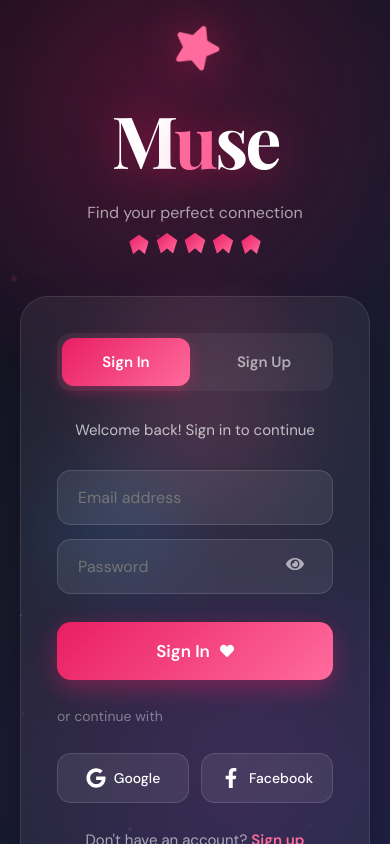
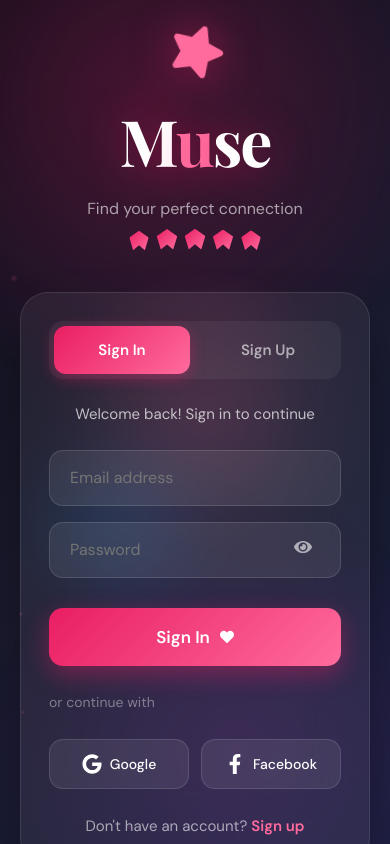
Before and after one commit to hritikch24/muse, a React (Vite) app: page /auth in a window 390 px wide. Built offline with nearby package versions, Linux system fonts and the light colour scheme.

Commit message:
fix: mobile UI improvements - larger inputs, cards, buttons, safe areas

```diff
--- a/src/pages/AuthPage.jsx
+++ b/src/pages/AuthPage.jsx
@@ -303,7 +303,7 @@ export default function AuthPage() {
 }
 
 const styles = {
-  container: { minHeight: '100vh', display: 'flex', flexDirection: 'column', alignItems: 'center', justifyContent: 'center', padding: '20px', position: 'relative', overflow: 'hidden' },
+  container: { minHeight: '100vh', display: 'flex', flexDirection: 'column', alignItems: 'center', justifyContent: 'center', padding: '20px', position: 'relative', overflow: 'hidden', paddingBottom: '40px' },
   background: { position: 'absolute', inset: 0, overflow: 'hidden', zIndex: 0, background: 'linear-gradient(135deg, #0f0f1a 0%, #1a1a2e 50%, #16213e 100%)' },
   particle: { position: 'absolute', borderRadius: '50%', background: 'radial-gradient(circle, rgba(255,107,157,0.8) 0%, transparent 70%)' },
   shape1: { position: 'absolute', width: '600px', height: '600px', borderRadius: '50%', background: 'radial-gradient(circle, rgba(233,30,99,0.3) 0%, transparent 70%)', top: '-200px', left: '-150px', animation: 'pulse 8s ease-in-out infinite' },
@@ -312,22 +312,22 @@ const styles = {
   shape4: { position: 'absolute', width: '200px', height: '200px', borderRadius: '50%', background: 'radial-gradient(circle, rgba(33,150,243,0.2) 0%, transparent 70%)', bottom: '30%', left: '5%', animation: 'float 15s ease-in-out infinite reverse' },
   logoContainer: { textAlign: 'center', marginBottom: '40px', zIndex: 1 },
   logoWrapper: { marginBottom: '10px' },
-  logoIcon: { fontSize: '48px', color: '#FF6B9D', filter: 'drop-shadow(0 0 20px rgba(233,30,99,0.5))' },
-  logo: { fontFamily: "'Playfair Display', serif", fontSize: '72px', fontWeight: 700, color: '#fff', letterSpacing: '-3px', textShadow: '0 4px 40px rgba(233,30,99,0.5)', margin: 0 },
+  logoIcon: { fontSize: '56px', color: '#FF6B9D', filter: 'drop-shadow(0 0 20px rgba(233,30,99,0.5))' },
+  logo: { fontFamily: "'Playfair Display', serif", fontSize: '64px', fontWeight: 700, color: '#fff', letterSpacing: '-2px', textShadow: '0 4px 40px rgba(233,30,99,0.5)', margin: 0 },
   logoAccent: { color: '#FF6B9D' },
   tagline: { color: 'rgba(255,255,255,0.6)', fontSize: '16px', marginTop: '8px', marginBottom: '15px' },
   hearts: { display: 'flex', justifyContent: 'center', gap: '12px', marginTop: '10px' },
   heart: { width: '16px', height: '16px', background: 'linear-gradient(135deg, #E91E63, #FF6B9D)', transform: 'rotate(45deg)', clipPath: 'polygon(50% 0%, 100% 35%, 80% 100%, 50% 75%, 20% 100%, 0% 35%)' },
-  card: { width: '100%', maxWidth: '420px', background: 'rgba(255,255,255,0.06)', backdropFilter: 'blur(30px)', WebkitBackdropFilter: 'blur(30px)', border: '1px solid rgba(255,255,255,0.1)', borderRadius: '28px', padding: '36px', zIndex: 1, boxShadow: '0 25px 50px -12px rgba(0,0,0,0.5)' },
-  tabs: { display: 'flex', gap: '10px', marginBottom: '28px', background: 'rgba(255,255,255,0.05)', borderRadius: '14px', padding: '5px' },
-  tab: { flex: 1, padding: '14px', borderRadius: '12px', fontSize: '15px', fontWeight: 600, color: 'rgba(255,255,255,0.6)', background: 'transparent', border: 'none', cursor: 'pointer', transition: 'all 0.3s ease' },
+  card: { width: '100%', maxWidth: '420px', background: 'rgba(255,255,255,0.06)', backdropFilter: 'blur(30px)', WebkitBackdropFilter: 'blur(30px)', border: '1px solid rgba(255,255,255,0.1)', borderRadius: '28px', padding: '28px', zIndex: 1, boxShadow: '0 25px 50px -12px rgba(0,0,0,0.5)' },
+  tabs: { display: 'flex', gap: '10px', marginBottom: '24px', background: 'rgba(255,255,255,0.05)', borderRadius: '14px', padding: '5px' },
+  tab: { flex: 1, padding: '14px', borderRadius: '12px', fontSize: '15px', fontWeight: 600, color: 'rgba(255,255,255,0.6)', background: 'transparent', border: 'none', cursor: 'pointer', transition: 'all 0.3s ease', minHeight: '44px' },
   tabActive: { background: 'linear-gradient(135deg, #E91E63, #FF6B9D)', color: '#fff', boxShadow: '0 4px 15px rgba(233,30,99,0.4)' },
-  subtitle: { textAlign: 'center', color: 'rgba(255,255,255,0.7)', fontSize: '15px', marginBottom: '28px' },
-  form: { display: 'flex', flexDirection: 'column', gap: '14px' },
+  subtitle: { textAlign: 'center', color: 'rgba(255,255,255,0.7)', fontSize: '15px', marginBottom: '24px' },
+  form: { display: 'flex', flexDirection: 'column', gap: '16px' },
   inputGroup: { width: '100%' },
-  input: { width: '100%', padding: '16px 20px', background: 'rgba(255,255,255,0.08)', border: '1px solid rgba(255,255,255,0.12)', borderRadius: '14px', fontSize: '16px', color: '#fff', outline: 'none', transition: 'all 0.3s ease', boxSizing: 'border-box', minHeight: '48px' },
+  input: { width: '100%', padding: '16px 20px', background: 'rgba(255,255,255,0.08)', border: '1px solid rgba(255,255,255,0.12)', borderRadius: '14px', fontSize: '16px', color: '#fff', outline: 'none', transition: 'all 0.3s ease', boxSizing: 'border-box', minHeight: '56px', WebkitAppearance: 'none' },
   terms: { fontSize: '12px', color: 'rgba(255,255,255,0.4)', textAlign: 'center', lineHeight: 1.5 },
-  submitBtn: { width: '100%', padding: '18px', background: 'linear-gradient(135deg, #E91E63, #FF6B9D)', border: 'none', borderRadius: '14px', fontSize: '17px', fontWeight: 600, color: '#fff', cursor: 'pointer', marginTop: '14px', boxShadow: '0 8px 25px rgba(233,30,99,0.4)', transition: 'all 0.3s ease', display: 'flex', alignItems: 'center', justifyContent: 'center', gap: '10px', minHeight: '52px' },
+  submitBtn: { width: '100%', padding: '18px', background: 'linear-gradient(135deg, #E91E63, #FF6B9D)', border: 'none', borderRadius: '14px', fontSize: '17px', fontWeight: 600, color: '#fff', cursor: 'pointer', marginTop: '14px', boxShadow: '0 8px 25px rgba(233,30,99,0.4)', transition: 'all 0.3s ease', display: 'flex', alignItems: 'center', justifyContent: 'center', gap: '10px', minHeight: '56px', WebkitAppearance: 'none' },
   btnIcon: { fontSize: '14px' },
   divider: { display: 'flex', alignItems: 'center', margin: '26px 0', color: 'rgba(255,255,255,0.4)', fontSize: '14px' },
   socialBtns: { display: 'flex', gap: '12px' },
--- a/src/pages/ChatPage.jsx
+++ b/src/pages/ChatPage.jsx
@@ -513,9 +513,10 @@ const styles = {
     background: 'rgba(255,255,255,0.08)',
     border: '1px solid rgba(255,255,255,0.15)',
     borderRadius: '24px',
-    fontSize: '15px',
+    fontSize: '16px',
     color: '#fff',
     outline: 'none',
+    minHeight: '48px',
   },
   sendBtn: {
     width: '44px',
--- a/src/pages/DiscoveryPage.jsx
+++ b/src/pages/DiscoveryPage.jsx
@@ -585,10 +585,10 @@ const styles = {
   },
   card: {
     position: 'absolute',
-    width: '100%',
+    width: '90%',
     maxWidth: '340px',
-    height: '100%',
-    maxHeight: '480px',
+    height: '75%',
+    maxHeight: '520px',
     borderRadius: '24px',
     overflow: 'hidden',
     background: '#2A2A4A',
--- a/src/styles/globals.css
+++ b/src/styles/globals.css
@@ -18,6 +18,8 @@
   --card-bg: rgba(255, 255, 255, 0.06);
   --shadow: 0 8px 32px rgba(0, 0, 0, 0.3);
   --shadow-lg: 0 16px 48px rgba(0, 0, 0, 0.4);
+  --safe-area-top: env(safe-area-inset-top);
+  --safe-area-bottom: env(safe-area-inset-bottom);
 }
 
 * {
```
